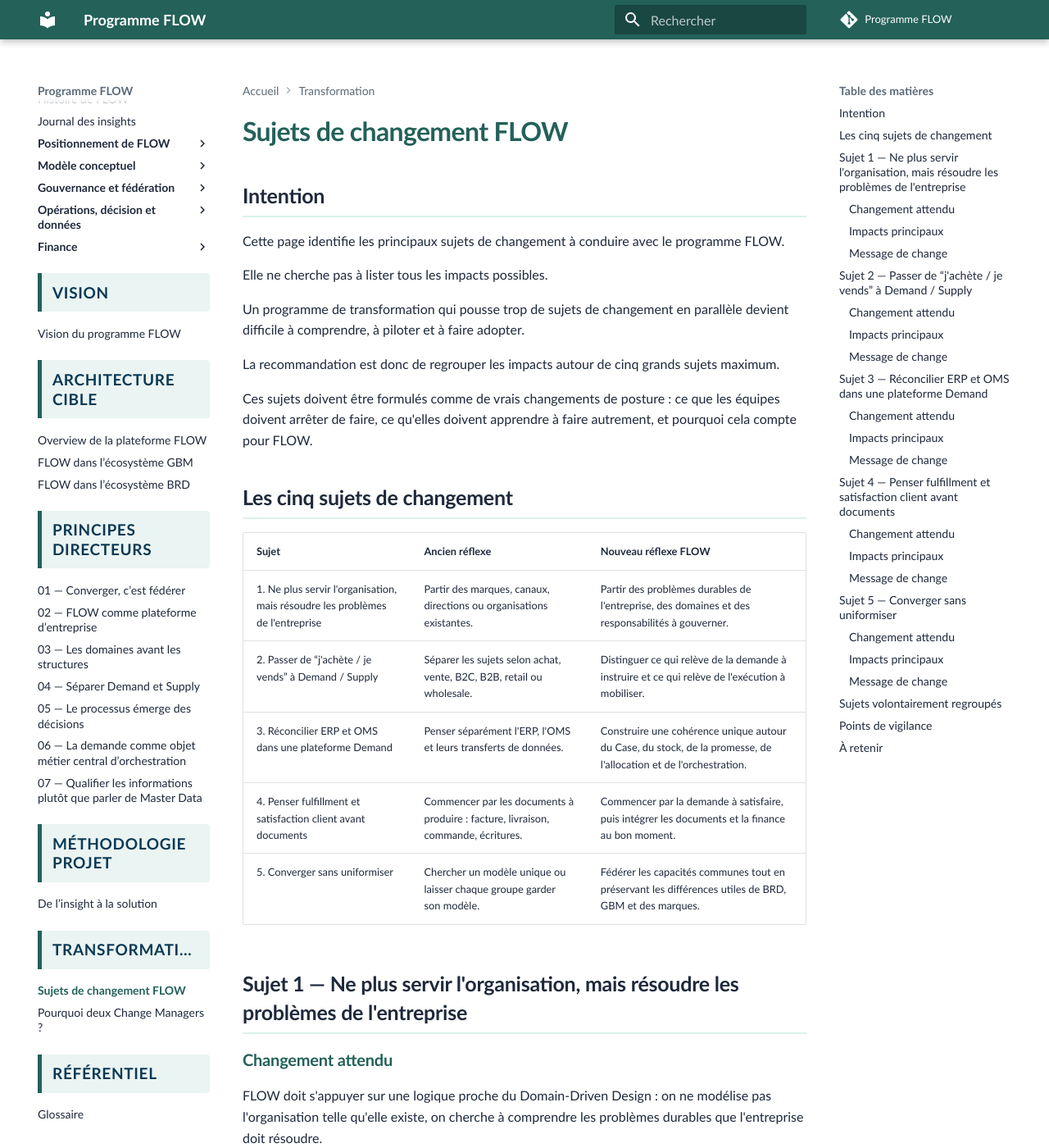
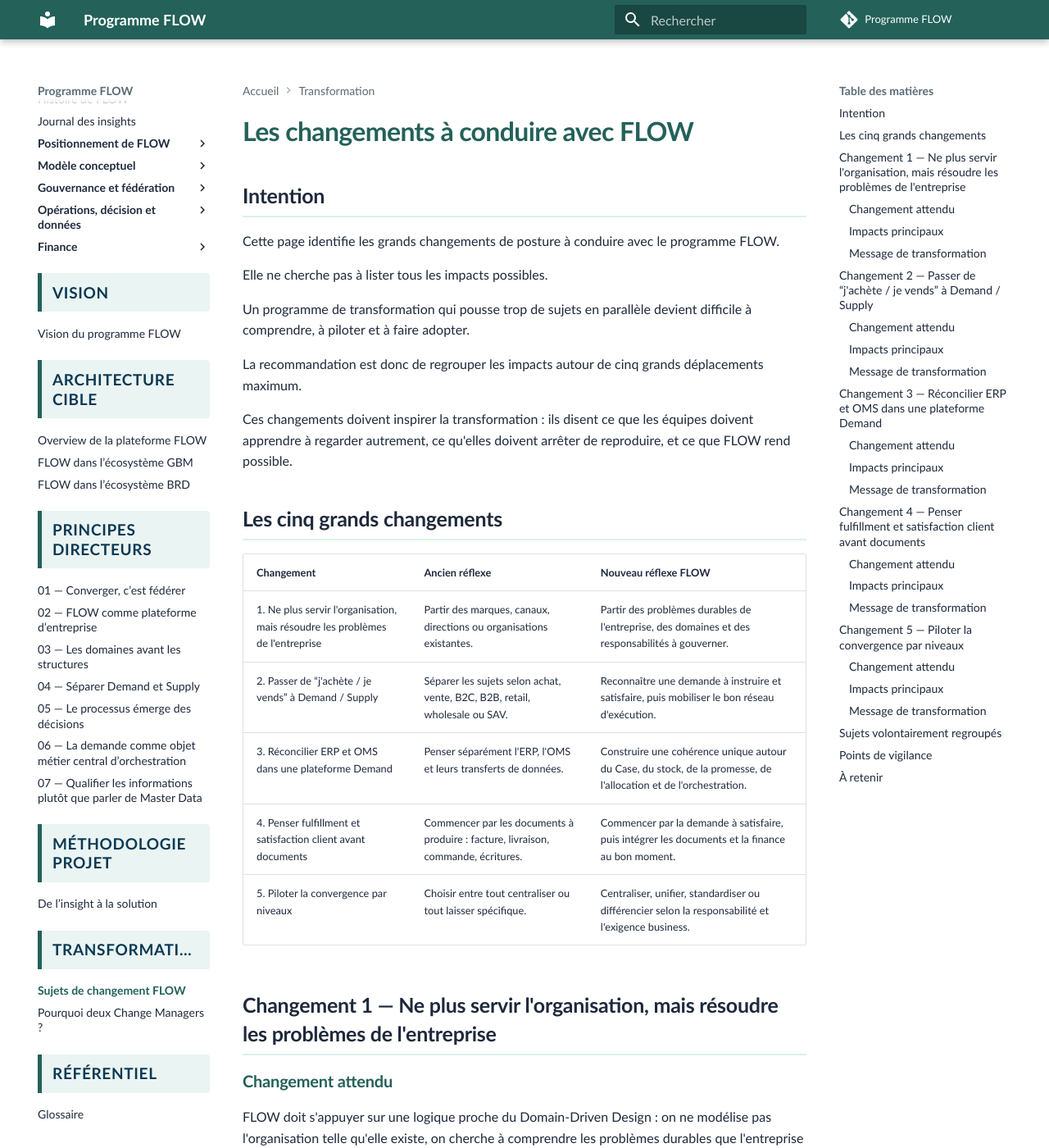
Before and after one commit to laurent-sintes/FLOW-Program, an MkDocs documentation site: the page built from docs/transformation/sujets-de-changement.md, in a window 1280 px wide and 1400 px high. Shown: the whole window at 82% size. Built offline with MkDocs 1.6.1 and Material for MkDocs 9.7.7, drawn with Linux system fonts in a browser that asks for light colours; comment, search, counter and statistics services are not loaded; some of the changed text lies outside the part shown.

Commit message:
Strengthen transformation change manifesto

````diff
--- a/docs/transformation/sujets-de-changement.md
+++ b/docs/transformation/sujets-de-changement.md
@@ -1,28 +1,28 @@
-# Sujets de changement FLOW
+# Les changements à conduire avec FLOW
 
 ## Intention
 
-Cette page identifie les principaux sujets de changement à conduire avec le programme FLOW.
+Cette page identifie les grands changements de posture à conduire avec le programme FLOW.
 
 Elle ne cherche pas à lister tous les impacts possibles.
 
-Un programme de transformation qui pousse trop de sujets de changement en parallèle devient difficile à comprendre, à piloter et à faire adopter.
+Un programme de transformation qui pousse trop de sujets en parallèle devient difficile à comprendre, à piloter et à faire adopter.
 
-La recommandation est donc de regrouper les impacts autour de cinq grands sujets maximum.
+La recommandation est donc de regrouper les impacts autour de cinq grands déplacements maximum.
 
-Ces sujets doivent être formulés comme de vrais changements de posture : ce que les équipes doivent arrêter de faire, ce qu'elles doivent apprendre à faire autrement, et pourquoi cela compte pour FLOW.
+Ces changements doivent inspirer la transformation : ils disent ce que les équipes doivent apprendre à regarder autrement, ce qu'elles doivent arrêter de reproduire, et ce que FLOW rend possible.
 
-## Les cinq sujets de changement
+## Les cinq grands changements
 
-| Sujet | Ancien réflexe | Nouveau réflexe FLOW |
+| Changement | Ancien réflexe | Nouveau réflexe FLOW |
 | --- | --- | --- |
 | 1. Ne plus servir l'organisation, mais résoudre les problèmes de l'entreprise | Partir des marques, canaux, directions ou organisations existantes. | Partir des problèmes durables de l'entreprise, des domaines et des responsabilités à gouverner. |
-| 2. Passer de “j'achète / je vends” à Demand / Supply | Séparer les sujets selon achat, vente, B2C, B2B, retail ou wholesale. | Distinguer ce qui relève de la demande à instruire et ce qui relève de l'exécution à mobiliser. |
+| 2. Passer de “j'achète / je vends” à Demand / Supply | Séparer les sujets selon achat, vente, B2C, B2B, retail, wholesale ou SAV. | Reconnaître une demande à instruire et satisfaire, puis mobiliser le bon réseau d'exécution. |
 | 3. Réconcilier ERP et OMS dans une plateforme Demand | Penser séparément l'ERP, l'OMS et leurs transferts de données. | Construire une cohérence unique autour du Case, du stock, de la promesse, de l'allocation et de l'orchestration. |
 | 4. Penser fulfillment et satisfaction client avant documents | Commencer par les documents à produire : facture, livraison, commande, écritures. | Commencer par la demande à satisfaire, puis intégrer les documents et la finance au bon moment. |
-| 5. Converger sans uniformiser | Chercher un modèle unique ou laisser chaque groupe garder son modèle. | Fédérer les capacités communes tout en préservant les différences utiles de BRD, GBM et des marques. |
+| 5. Piloter la convergence par niveaux | Choisir entre tout centraliser ou tout laisser spécifique. | Centraliser, unifier, standardiser ou différencier selon la responsabilité et l'exigence business. |
 
-## Sujet 1 — Ne plus servir l'organisation, mais résoudre les problèmes de l'entreprise
+## Changement 1 — Ne plus servir l'organisation, mais résoudre les problèmes de l'entreprise
 
 ### Changement attendu
 
@@ -51,13 +51,13 @@ Quel problème d'entreprise doit être résolu durablement ?
 - Les cartographies doivent montrer les domaines et responsabilités, pas seulement les équipes ou applications.
 - Les arbitrages doivent éviter de reproduire l'organisation existante dans la plateforme cible.
 
-### Message de change
+### Message de transformation
 
 FLOW ne sert pas l'organisation telle qu'elle est.
 
 FLOW aide l'entreprise à résoudre ses problèmes durables avec une structure plus lisible.
 
-## Sujet 2 — Passer de “j'achète / je vends” à Demand / Supply
+## Changement 2 — Passer de “j'achète / je vends” à Demand / Supply
 
 ### Changement attendu
 
@@ -67,6 +67,7 @@ Les discussions sont souvent structurées par des oppositions historiques :
 J'achète / je vends
 B2C / B2B
 Retail / wholesale
+Commande / retour / SAV
 BRD / GBM
 Marque A / marque B
 ```
@@ -85,20 +86,27 @@ Supply
     → les ressources, lieux, partenaires et capacités d'exécution à mobiliser
 ```
 
+Une demande reste une demande.
+
+Elle peut être une commande, un retour, une réclamation, un litige, une demande SAV, une demande d'échange, une demande de remboursement ou une demande de réintégration en stock.
+
+Le point commun est qu'elle touche à un engagement envers un client, un magasin, un partenaire, un fournisseur ou une organisation interne.
+
 ### Impacts principaux
 
-- Les équipes doivent apprendre à reconnaître une demande au-delà du canal ou du type de vente.
-- Les sujets B2C, B2B, retail ou wholesale doivent être comparés par responsabilité, pas isolés par vocabulaire historique.
-- Les achats et ventes peuvent partager des mécanismes communs : demande, engagement, promesse, allocation, exécution, exception.
+- Les équipes doivent apprendre à reconnaître une demande au-delà du canal, du type de vente ou du processus historique.
+- Les sujets B2C, B2B, retail, wholesale ou SAV doivent être comparés par responsabilité, pas isolés par vocabulaire historique.
+- Les achats, ventes, retours et demandes de service peuvent partager des mécanismes communs : demande, engagement, promesse, allocation, exécution, exception, résolution.
 - Les débats doivent moins opposer “achat” et “vente”, et davantage distinguer ce qui relève de Demand ou Supply.
+- Les services orientés client, comme certains services SAV Sarenza, peuvent s'intégrer à la plateforme dès lors qu'ils manipulent des demandes, statuts, événements, exceptions ou engagements clients.
 
-### Message de change
+### Message de transformation
 
 FLOW ne part pas de “j'achète” ou “je vends”.
 
 FLOW part d'une demande à satisfaire et d'un réseau d'exécution à mobiliser.
 
-## Sujet 3 — Réconcilier ERP et OMS dans une plateforme Demand
+## Changement 3 — Réconcilier ERP et OMS dans une plateforme Demand
 
 ### Changement attendu
 
@@ -119,13 +127,13 @@ FLOW cherche à dépasser cette séparation en construisant une plateforme Deman
 - Le remplacement de SAP, NewStore, StoreLand, Socloz ou UR doit être analysé par responsabilité, pas application par application.
 - Les transferts de données entre ERP et OMS ne doivent pas être reconduits automatiquement dans la cible.
 
-### Message de change
+### Message de transformation
 
 FLOW n'empile pas un nouvel OMS sur un nouvel ERP.
 
 FLOW cherche à réconcilier les responsabilités de demande dans une plateforme cohérente.
 
-## Sujet 4 — Penser fulfillment et satisfaction client avant documents
+## Changement 4 — Penser fulfillment et satisfaction client avant documents
 
 ### Changement attendu
 
@@ -157,58 +165,75 @@ La finance et les documents doivent ensuite être intégrés comme conséquences
 - La Finance doit être intégrée proprement, mais sans piloter seule la modélisation opérationnelle.
 - Les équipes doivent distinguer l'événement métier, le fait opérationnel, le document et l'écriture financière.
 
-### Message de change
+### Message de transformation
 
 On ne nie pas la facture.
 
 On la remet à sa place : elle documente et comptabilise une réalité opérationnelle que FLOW doit d'abord savoir instruire, promettre et exécuter.
 
-## Sujet 5 — Converger sans uniformiser
+## Changement 5 — Piloter la convergence par niveaux
 
 ### Changement attendu
 
-La convergence FLOW ne consiste pas à imposer un seul modèle opérationnel à BRD, GBM et aux marques.
+La convergence FLOW ne consiste pas à choisir entre deux extrêmes :
 
-Elle consiste à fédérer des capacités communes tout en respectant les différences utiles.
+```text
+tout centraliser
+ou
+tout laisser spécifique
+```
 
-La convergence se joue à plusieurs niveaux :
+Cette lecture est trop manichéenne.
 
-- entre BRD et GBM ;
-- entre les marques au sein de GBM ;
-- entre retail, e-commerce, B2B et wholesale ;
-- entre les systèmes historiques et la plateforme cible.
+La convergence doit être pilotée par niveaux.
+
+Selon la responsabilité, le contexte et l'exigence business, le programme peut décider de :
+
+- centraliser une capacité ;
+- unifier un modèle ;
+- standardiser une règle ou un processus ;
+- fédérer plusieurs pratiques ;
+- laisser une différenciation locale ;
+- préserver une singularité business lorsqu'elle crée de la valeur.
+
+FLOW n'est donc pas une boîte à outil unique dans laquelle tout doit entrer.
+
+FLOW est une plateforme qui aide à décider le bon niveau de commun et le bon niveau de différenciation.
 
 ### Impacts principaux
 
-- Les équipes doivent distinguer ce qui doit être commun de ce qui peut rester spécifique.
-- Les différences doivent être qualifiées : différenciantes, historiques, contraintes ou à résorber.
+- Les équipes doivent arrêter de traiter la convergence comme un choix binaire entre uniformisation et autonomie totale.
+- Les différences doivent être qualifiées : différenciantes, historiques, contraintes, transitoires ou à résorber.
+- Les responsabilités doivent être analysées une par une pour déterminer le bon niveau de convergence.
 - Les trajectoires de retrait ou remplacement applicatif doivent être expliquées par responsabilité.
-- Les populations impactées doivent comprendre ce qu'elles gagnent en commun, et ce qu'elles conservent en autonomie.
+- Les populations impactées doivent comprendre ce qui sera commun, ce qui sera standardisé, ce qui restera autonome et pourquoi.
 
-### Message de change
+### Message de transformation
 
-FLOW ne cherche pas l'uniformisation complète.
+FLOW ne cherche pas à tout uniformiser.
 
-FLOW cherche le bon niveau de fédération.
+FLOW organise une convergence à tiroirs : commune là où c'est nécessaire, différenciée là où le business l'exige.
 
 ## Sujets volontairement regroupés
 
-Certains sujets auraient pu être séparés, mais doivent être rattachés aux cinq thèmes ci-dessus pour éviter de diluer la conduite du changement.
+Certains sujets auraient pu être séparés, mais doivent être rattachés aux cinq changements ci-dessus pour éviter de diluer la conduite du changement.
 
 | Sujet détaillé | À rattacher à |
 | --- | --- |
 | Domain-Driven Design | Ne plus servir l'organisation, mais résoudre les problèmes de l'entreprise |
-| Urbanisme commun BRD / GBM | Ne plus servir l'organisation + converger sans uniformiser |
+| Urbanisme commun BRD / GBM | Ne plus servir l'organisation + piloter la convergence par niveaux |
 | B2C / B2B / retail / wholesale | Passer à Demand / Supply |
 | Achats / ventes | Passer à Demand / Supply |
+| SAV / litiges / retours / remboursements | Passer à Demand / Supply + fulfillment avant documents |
+| Services SAV Sarenza | Passer à Demand / Supply |
 | Case Management | Réconcilier ERP et OMS dans une plateforme Demand |
 | Stock unifié | Réconcilier ERP et OMS + fulfillment avant documents |
 | Allocation et promesse | Réconcilier ERP et OMS + Demand / Supply |
 | Facture, bon de livraison, avoir, écritures | Fulfillment et satisfaction client avant documents |
 | Finance | Fulfillment et satisfaction client avant documents |
-| Remplacement SAP / NewStore / StoreLand / Socloz / UR | Réconcilier ERP et OMS + converger sans uniformiser |
-| Product ownership | Support de gouvernance pour tous les sujets, mais pas un sujet de change autonome au départ |
-| Nomenclature data | Support de langage pour fulfillment, ERP / OMS et Finance, mais pas un sujet de change autonome au départ |
+| Remplacement SAP / NewStore / StoreLand / Socloz / UR | Réconcilier ERP et OMS + piloter la convergence par niveaux |
+| Product ownership | Support de gouvernance pour tous les changements, mais pas un sujet autonome au départ |
+| Nomenclature data | Support de langage pour fulfillment, ERP / OMS et Finance, mais pas un sujet autonome au départ |
 
 ## Points de vigilance
 
@@ -217,12 +242,13 @@ Certains sujets auraient pu être séparés, mais doivent être rattachés aux c
 - Ne pas commencer les ateliers par les documents si le sujet réel est la satisfaction de la demande.
 - Ne pas reconduire la séparation ERP / OMS uniquement parce qu'elle existe dans l'architecture actuelle.
 - Ne pas confondre convergence et uniformisation.
+- Ne pas confondre différenciation business et héritage applicatif subi.
 - Ne pas réduire le change au déploiement applicatif final.
 
 ## À retenir
 
-La conduite du changement FLOW doit être concrète.
+La conduite du changement FLOW doit être concrète et inspirante.
 
 Les impacts sont nombreux, mais ils doivent être racontés à travers cinq grands déplacements de posture.
 
-Le changement central est le suivant : FLOW demande de passer d'une lecture par organisation, canal, application ou document à une lecture par problème d'entreprise, demande, responsabilité, fulfillment et fédération.
+Le changement central est le suivant : FLOW demande de passer d'une lecture par organisation, canal, application ou document à une lecture par problème d'entreprise, demande, responsabilité, fulfillment et convergence par niveaux.
````
